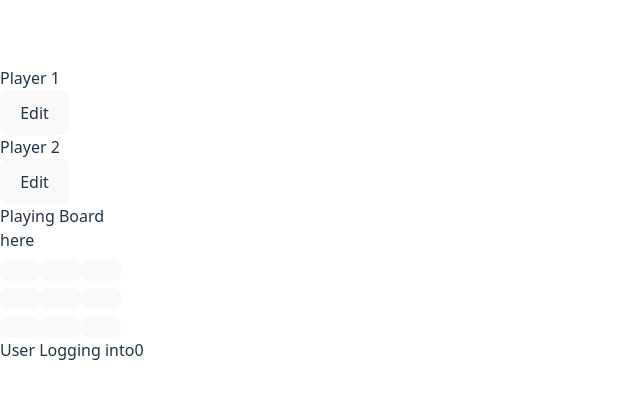
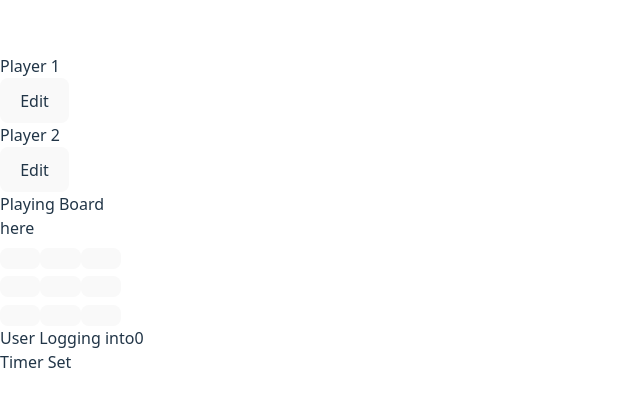
Before and after one commit to divyam150296/tic-tac, a React (Vite) app: page / in a window 1280 px wide. Shown: the part 186-592 px from the top of the page, without its empty margins (0-640 px from the left). Built offline with nearby package versions, Linux system fonts and the light colour scheme.

Commit message:
New timer set feature

```diff
--- a/src/App.jsx
+++ b/src/App.jsx
@@ -2,6 +2,7 @@
 import './index.css';
 import Player from './components/Player.jsx'
 import PlayingBoard from './components/PlayingBoard.jsx'
+import TimerSet from './components/TimerSet.jsx'
 import UserLogs from './components/UserLogs.jsx'
 import { useState } from 'react';
 
@@ -48,6 +49,7 @@ function App() {
         </div>
         <PlayingBoard eventByUser={changeTurn}  playerLog={playerTurns} />
         <UserLogs playerTurns={playerTurns}/>
+        <TimerSet />
       </section>
     </div>
   )
--- /dev/null
+++ b/src/components/TimerSet.jsx
@@ -0,0 +1,5 @@
+export default function timerSet () {
+  return (
+        <div> Timer Set </div>
+    )
+}
--- a/vite.config.js
+++ b/vite.config.js
@@ -4,5 +4,5 @@ import react from '@vitejs/plugin-react'
 // https://vite.dev/config/
 export default defineConfig({
   plugins: [react()],
-  base: '/tic-tac/',
+  base: '',
 })
```
